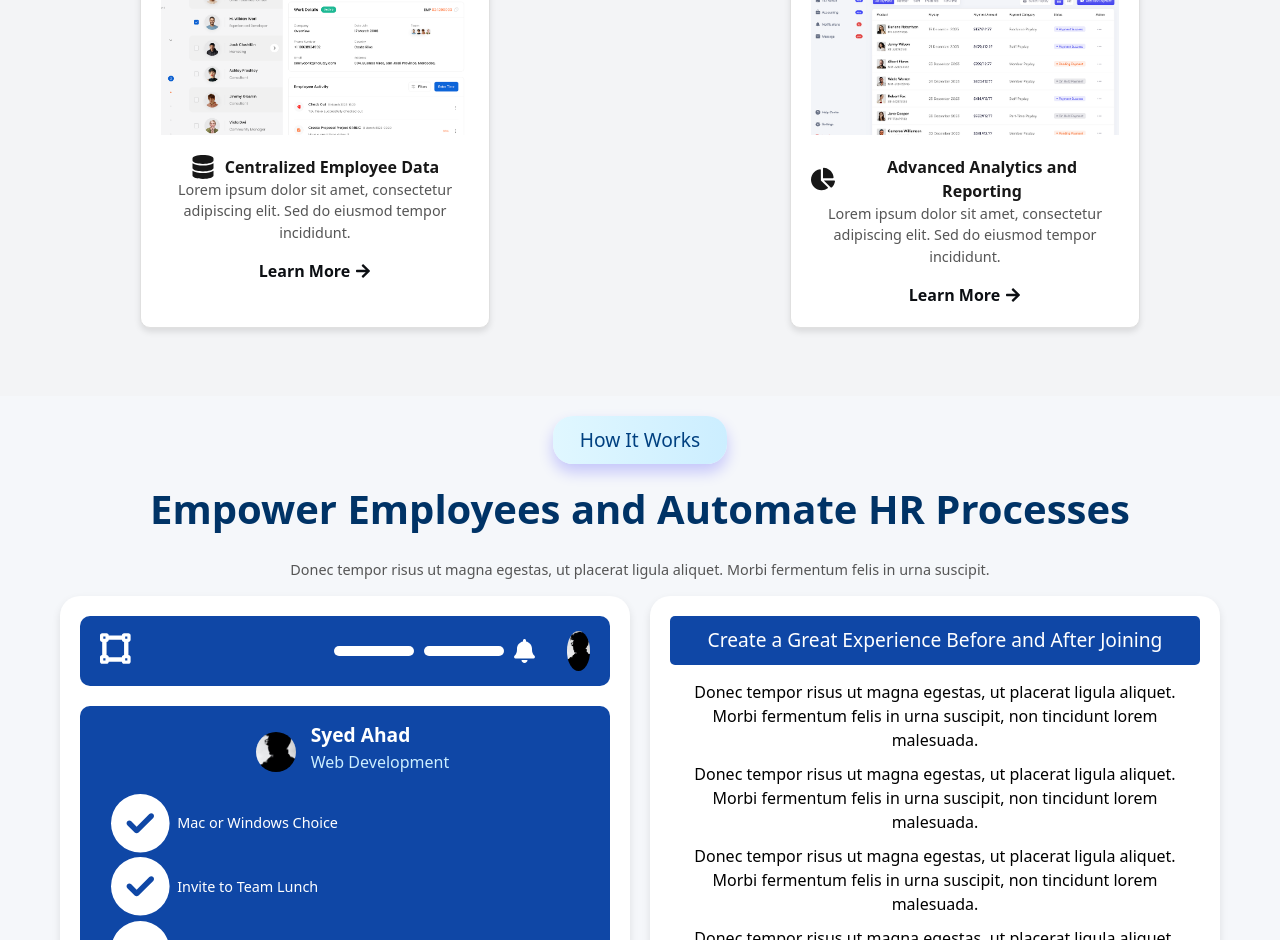
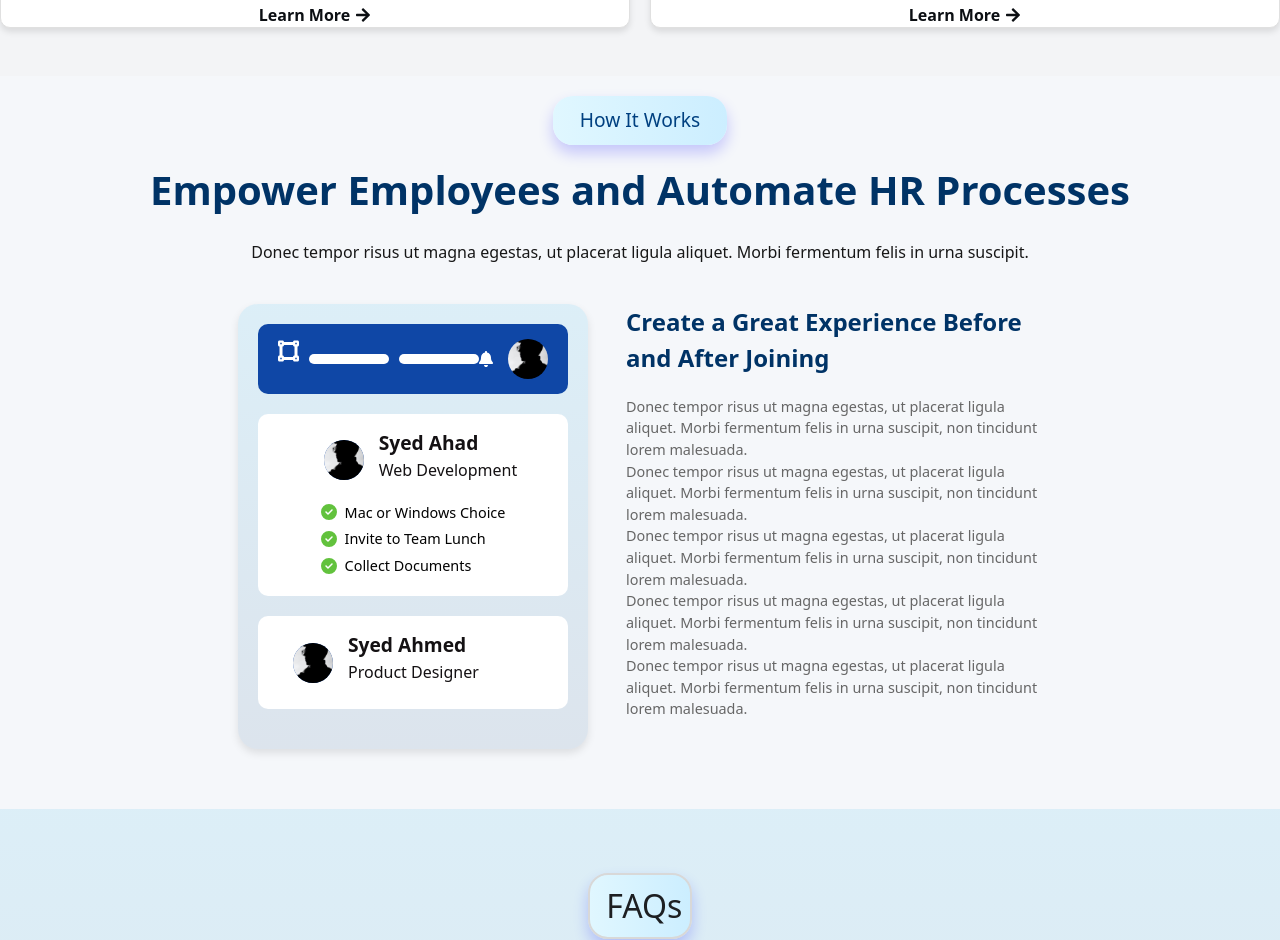
Before and after one commit to mherrafiq/HR_XPERT_WEBSITE, a Next.js app: page / in a window 1280 px wide. Shown: the part 1860-2800 px from the top of the page. Built offline with nearby package versions, Linux system fonts and the light colour scheme.

Commit message:
modifications

```diff
--- a/components/FAQs.js
+++ b/components/FAQs.js
@@ -11,23 +11,23 @@ const FAQs = () => {
     const faqs = [
         {
             question: "How easy is it to set up the software?",
-            answer: "Donec tempor risus ut magna egestas, ut placerat ligula aliquet. Morbi fermentum felis in urna suscipit, non tincidunt lorem malesuada."
+            answer: "Setting up software is generally designed to be user-friendly and straightforward. Most providers understand the importance of a seamless installation process and offer guided installation wizards that take users step-by-step through the setup. This is often accompanied by comprehensive documentation and video tutorials that can help both novice and experienced users navigate the installation process. While many applications can be installed quickly, depending on the software's complexity, users might need to allocate extra time for configuration, especially when integrating the software with existing tools or databases. In cases where the setup process involves more advanced technical requirements, users might benefit from consulting with IT professionals or technical support teams to ensure everything runs smoothly."
         },
         {
             question: "What kind of support is available?",
-            answer: "Donec tempor risus ut magna egestas, ut placerat ligula aliquet. Morbi fermentum felis in urna suscipit, non tincidunt lorem malesuada."
+            answer: "The availability of support can greatly enhance the user experience and facilitate effective software use. Most software providers offer a range of support options to assist users in troubleshooting and maximizing the software’s capabilities. Common support channels include detailed documentation and FAQs, which can address many common issues or questions. Additionally, community forums can provide a platform for users to interact, share experiences, and find solutions to problems encountered by others. For more personalized assistance, many providers offer email support or ticket systems, where users can submit inquiries and receive responses from support representatives. Some companies also provide live chat options for real-time assistance, while larger clients or enterprise solutions may benefit from having dedicated account managers who can provide tailored support and regular check-ins."
         },
         {
             question: "Is the software compatible with other tools I use?",
-            answer: "Donec tempor risus ut magna egestas, ut placerat ligula aliquet. Morbi fermentum felis in urna suscipit, non tincidunt lorem malesuada."
+            answer: "Compatibility with existing tools is a crucial consideration when selecting software, as it can significantly impact productivity and efficiency. Most modern software solutions strive to offer seamless integration with other platforms and tools that businesses commonly use. This is often facilitated through built-in integration capabilities and APIs that allow users to create custom connections between different software systems. To assess compatibility, potential users should carefully review the software’s documentation for a list of supported integrations and examine any available API documentation for development opportunities. Additionally, user reviews and community feedback can provide valuable insights into real-world compatibility experiences, helping prospective users identify any potential issues they may face during integration."
         },
         {
             question: "How does the pricing work?",
-            answer: "Donec tempor risus ut magna egestas, ut placerat ligula aliquet. Morbi fermentum felis in urna suscipit, non tincidunt lorem malesuada."
+            answer: "Understanding the pricing structure of software is essential for effective budgeting and decision-making. Most software today adopts a subscription-based pricing model, offering flexible options for monthly or annual payments that can vary based on the number of users, features, or usage levels. Some applications may still be available for a one-time purchase, allowing users to access the software without ongoing fees; however, this may limit access to updates and support. Additionally, many software solutions follow a freemium model, providing basic features for free while offering premium functionalities through paid upgrades. Users should carefully consider their needs and usage patterns when evaluating pricing plans, and it’s advisable to explore potential discounts, promotions, or bundled packages that could offer additional savings."
         },
         {
             question: "Can I customize the features to fit my needs?",
-            answer: "Donec tempor risus ut magna egestas, ut placerat ligula aliquet. Morbi fermentum felis in urna suscipit, non tincidunt lorem malesuada."
+            answer: "Customization is a valuable feature that allows users to tailor software to better suit their specific needs and workflows. Many software applications offer user-configurable settings that enable individuals to adjust the interface, functionalities, and other aspects to enhance usability. Additionally, software vendors often provide add-ons or modules that can be integrated to expand the software’s capabilities, giving users more control over the features they access. For organizations with more complex requirements, it is common to collaborate directly with software vendors to develop custom features or integrations tailored to their unique operational needs. Moreover, many reputable software companies actively seek user feedback to inform future updates and enhancements, ensuring the software continues to evolve and meet user expectations."
         }
     ];
 
--- a/components/FeatureCard.css
+++ b/components/FeatureCard.css
@@ -1,19 +1,18 @@
 .feature-card {
-    display: flex;
-    flex-direction: column;
-    align-items: center;
+  flex: 1 1 32%; /* 3 cards in one row, each taking 32% width */
+  margin: 0; /* No margin for close alignment */
+  padding: 0px;
+  background-color: #fff;
   border: 1px solid #e0e0e0;
   border-radius: 10px;
-    padding: 20px;
-    max-width: 350px;
-    background-color: #fff;
   box-shadow: 0 4px 6px rgba(0, 0, 0, 0.1);
-    margin: 20px;
 }
+
+
 
 .image-container {
   width: 100%;
-    height: 200px;
+  height: 180px;
   display: flex;
   align-items: center;
   justify-content: center;
@@ -27,7 +26,7 @@
 }
 
 .content-container {
-    padding-top: 20px;
+  padding-top: 15px;
   text-align: center;
 }
 
@@ -35,51 +34,30 @@
   transform: translateY(-10px);
 }
 
-  .image-box {
+.feature-card-container {
+  display: flex;
+  flex-wrap: wrap;
+  justify-content: flex-start; /* Cards ko close karne ke liye start se align karna */
   width: 100%;
-    height: auto; /* Make the box responsive */
-    overflow: hidden;  /* Ensure the image stays within bounds */
-    border-radius: 8px;
+  margin: 0 auto;
+  padding: 0;
+  gap: 0px; /* Remove gap between cards */
 }
 
-  .image {
-    object-fit: cover; /* Ensures the image covers the entire box */
-    border-radius: 8px;
+
+
+/* Cards ko ek dusre se chipkane ke liye */
+.feature-card-container .feature-card {
+  margin-right: -5px; /* Right margin ko negative value dene se cards chipak jaayenge */
 }
 
-  .content {
-    margin-top: 20px;
+.feature-card-container .feature-card:nth-child(3n) {
+  margin-right: 0; /* No margin after every 3rd card */
 }
 
-  h4 {
-    font-size: 1.2rem;
-    font-weight: 600;
-    margin-bottom: 10px;
-  }
 
-  p {
-    font-size: 0.9rem;
-    margin-bottom: 15px;
-    color: #555;
-  }
-
-  .learn-more-btn {
-    background-color: transparent;
-    color: #007bff;
-    border: none;
-    cursor: pointer;
-    font-size: 0.9rem;
-    display: flex;
-    align-items: center;
-  }
-
-  .learn-more-btn .arrow {
-    margin-left: 5px;
-    transition: margin-left 0.3s ease;
-  }
-
-  .learn-more-btn:hover .arrow {
-    margin-left: 10px;
+.feature-card-container .feature-card:nth-child(5) {
+  flex: 1 1 49%; /* 2 cards in the second row, taking 49% width each */
 }
 
 .learn-more {
@@ -92,22 +70,17 @@
   cursor: pointer;
 }
 
-
-
-  /* Title with icon */
 .title-with-icon {
   display: flex;
   align-items: center;
   justify-content: center;
-    gap: 10px; /* Space between the icon and the title */
+  gap: 8px; /* Adjusted for better spacing */
 }
 
-  /* Bold text for title and Learn More */
 .bold-text {
   font-weight: bold;
 }
 
-  /* Adjusted size and spacing of the icon */
 .title-with-icon .icon {
-    font-size: 24px; /* Adjust size as needed */
+  font-size: 20px;
 }
--- a/components/FeatureCard.js
+++ b/components/FeatureCard.js
@@ -5,7 +5,7 @@ import Image from 'next/image';
 
 const FeatureCard = ({ title, description, image, icon }) => {
   return (
-    <div className="feature-card">
+    <div className="feature-card styl">
       {/* Image inside its own box */}
       <div className="image-container">
         <Image src={image} alt={`${title} image`} />
--- a/components/HowItWorksPage.css
+++ b/components/HowItWorksPage.css
@@ -33,33 +33,34 @@
 /* Flex container for side-by-side layout */
 .boxes-container {
     display: flex;
-    justify-content: space-between;
-    align-items: flex-start;
-    gap: 20px;
+    align-items: stretch;
+    gap: 2.375rem;
+    justify-content: center;
 }
 
-/* Box 1 */
+/* Box Styles */
 .box1 {
-    background: white;
+    background: linear-gradient(180deg, rgba(0, 163, 224, 0.1) 0%, rgba(0, 61, 121, 0.1) 100%);
+
+
     border-radius: 20px;
     padding: 20px;
-    flex: 1;
-    box-shadow: 0 4px 8px rgba(0, 0, 0, 0.1); /* Light shadow for depth */
+    /* flex: 1; */
+    box-shadow: 0 4px 8px rgba(0, 0, 0, 0.1);
 }
 
 /* Rectangle common styles */
 .rectangle {
-    background-color: #0F47A6;
+
     border-radius: 10px;
     padding: 15px 20px;
     margin-bottom: 20px;
     color: white;
-    position: relative;
     display: flex;
     align-items: center;
 }
 
-/* Spacing and adjustments for the top rectangle */
+/* Specific styles for the top rectangle */
 .rectangle-top {
     justify-content: space-between;
 }
@@ -67,18 +68,16 @@
 /* Vector Icon Container */
 .vector-icon-container {
     display: flex;
-    align-items: center; /* Vertically center the icon */
+    align-items: center;
     width: 25%;
     height: 25%;
 }
 
-/* Vector Icon Styling */
+/* Vector Icon */
 .vector-icon {
-    color: white; /* Icon color */
-    font-size: 1.5rem; /* Size of the icon */
-    margin-right: 10px; /* Space between the icon and the rectangles */
-    width: 25%;
-    height: 25%;
+    color: white;
+    font-size: 1.5rem;
+    margin-right: 10px;
 }
 
 /* Right side thin rectangles (horizontal) */
@@ -86,8 +85,7 @@
     display: flex;
     align-items: center;
     gap: 10px;
-    margin-left: auto; /* Push thin rectangles to the right */
-
+    margin-left: auto;
 }
 
 .thin-rectangle-horizontal {
@@ -97,7 +95,7 @@
     height: 10px;
 }
 
-/* Profile circle with vector icon */
+/* Profile circle */
 .profile-circle {
     width: 40px;
     height: 40px;
@@ -109,7 +107,7 @@
     margin-left: 15px;
 }
 
-/* Profile image circle */
+/* Profile image */
 .profile-image {
     width: 100%;
     height: 100%;
@@ -127,14 +125,16 @@
 .profile-name {
     font-size: 1.2rem;
     font-weight: bold;
+    color: #141113;
 }
 
 .profile-role {
     font-size: 1rem;
-    color: #cceeff;
+    color: #141113;
     margin-bottom: 10px;
 }
 
+/* Task List */
 .task-list {
     margin-top: 10px;
 }
@@ -145,17 +145,14 @@
     margin-bottom: 5px;
     display: flex;
     align-items: center;
-    width: 50%;
-    height: 50%;
+    color: #020202;
 }
 
-/* Adjust tick icon size */
+/* Check icon styling */
 .check-icon {
     font-size: 1rem;
     margin-right: 8px;
-    color: #fff;
-    width: 25%;
-    height: 25%;
+    color: #62c23d;
 }
 
 /* Box 2 */
@@ -165,39 +162,26 @@
     text-align: left;
     border-radius: 10px;
     flex: 1;
-    box-shadow: 0 4px 8px rgba(0, 0, 0, 0.1); /* Light shadow */
+    box-shadow: 0 4px 8px rgba(0, 0, 0, 0.1);
 }
 
+/* Box 2 title */
 .box2-title {
-    background-color: #0F47A6;
-    color: white;
-    padding: 10px;
-    border-radius: 5px;
-    font-size: 1.2rem;
-    margin-bottom: 15px;
+    font-size: 1.5rem;       /* Title font size */
+    color: #003366;          /* Title color */
+    margin-bottom: 10px;     /* Space below the title */
+    font-weight: bold;
 }
 
+/* Box 2 description */
 .box2-description {
-    font-size: 1rem;
-    color: black;
-    margin-bottom: 10px;
+    font-size: 0.9rem;       /* Font size */
+    color: #666;             /* Text color */
+    line-height: 1.5;        /* Line height for readability */
 }
-
-
-/* Notification Icon Container */
-.notification-icon-container {
-    display: flex;
-    align-items: center; /* Center icon vertically */
-    margin-left: 10px; /* Space between the vector icon and notification icon */
-    width: 25%;
-    height: 25%;
+/* Box 2 description container */
+.box2-description-container {
+    text-align: left;       /* Align text to the left */
+          /* Add margin to the left to shift it right */
+    margin-top: 10px;       /* Optional: Add some spacing above the text */
 }
-
-/* Notification Icon Styling */
-.notification-icon {
-    /* width: 25%;
-    height: 25%; */
-    color: white; /* Icon color */
-    font-size: 1.5rem; /* Size of the notification icon */
-
-}
--- a/components/HowItWorksPage.js
+++ b/components/HowItWorksPage.js
@@ -1,9 +1,9 @@
 import React from 'react';
-import './HowItWorksPage.css';
+import './HowItWorksPage.css'; // Update the path according to your structure
 import { FontAwesomeIcon } from '@fortawesome/react-fontawesome';
 import { faVectorSquare, faCheckCircle, faBell } from '@fortawesome/free-solid-svg-icons';
 import Image from 'next/image';
-import user1 from '@/public/images/user1.png'
+import user1 from '@/public/images/user1.png';
 
 const HowItWorksPage = () => {
     return (
@@ -17,16 +17,16 @@ const HowItWorksPage = () => {
             <div className="empower-heading">
                 Empower Employees and Automate HR Processes
             </div>
-            <p className="description">
+            <p className="description mb-10">
                 Donec tempor risus ut magna egestas, ut placerat ligula aliquet. Morbi fermentum felis in urna suscipit.
             </p>
 
             {/* Flex Container for Side-by-Side Boxes */}
-            <div className="boxes-container">
+            <div className="boxes-container w-full">
                 {/* Box 1: Horizontal Alignment */}
                 <div className="box1">
                     {/* Rectangle 1 */}
-                    <div className="rectangle rectangle-top">
+                    <div className="rectangle rectangle-top bg-[#0F47A6]">
                         <div className='flex justify-between w-full'>
                             {/* Vector Icon */}
                             <div className="vector-icon-container">
@@ -34,7 +34,6 @@ const HowItWorksPage = () => {
                             </div>
 
                             {/* Thin Rectangles */}
-
                             <div className='flex items-center'>
                                 <div className="right-rectangles-horizontal">
                                     <div className="thin-rectangle-horizontal"></div>
@@ -47,25 +46,20 @@ const HowItWorksPage = () => {
                                 </div>
 
                                 {/* Profile Image Circle */}
-                                <div className="profile-circle ">
-                                    <Image src={user1} alt="Profile" className="profile-image rounded-[50%] " />
+                                <div className="profile-circle">
+                                    <Image src={user1} alt="Profile" className="profile-image rounded-[50%]" />
+                                </div>
                             </div>
                         </div>
                     </div>
 
-                    </div>
-
                     {/* Rectangle 2 */}
-                    <div className="rectangle flex flex-col ">
-
-                        {/* <div className="profile-info"> */}
-
+                    <div className="rectangle flex flex-col bg-white">
                         <div className='flex items-center'>
                             <div className="profile-circle">
                                 <Image src={user1} alt="Syed Abbas" className="profile-image rounded-[50%]" />
                             </div>
                             <div className="profile-info">
-
                                 <span className="profile-name">Syed Ahad</span>
                                 <span className="profile-role">Web Development</span>
                             </div>
@@ -83,10 +77,9 @@ const HowItWorksPage = () => {
                             </div>
                         </div>
                     </div>
-                    {/* </div> */}
 
                     {/* Rectangle 3 */}
-                    <div className="rectangle">
+                    <div className="rectangle bg-white">
                         <div className="profile-circle">
                             <Image src={user1} alt="Syed Ahmed" className="profile-image rounded-[50%]" />
                         </div>
@@ -97,18 +90,10 @@ const HowItWorksPage = () => {
                     </div>
                 </div>
 
-                {/* Box 2 */}
-                <div className="box1">
-                    <h3 className="box2-title">Create a Great Experience Before and After Joining</h3>
-                    <p className="box2-description">
-                        Donec tempor risus ut magna egestas, ut placerat ligula aliquet. Morbi fermentum felis in urna suscipit, non tincidunt lorem malesuada.
-                    </p>
-                    <p className="box2-description">
-                        Donec tempor risus ut magna egestas, ut placerat ligula aliquet. Morbi fermentum felis in urna suscipit, non tincidunt lorem malesuada.
-                    </p>
-                    <p className="box2-description">
-                        Donec tempor risus ut magna egestas, ut placerat ligula aliquet. Morbi fermentum felis in urna suscipit, non tincidunt lorem malesuada.
-                    </p>
+                {/* Box 2: Displaying text without container */}
+                <div className='flex flex-col w-[26rem]'>
+                    <h3 className="box2-title text-start">Create a Great Experience Before and After Joining</h3>
+                    <div className="box2-description-container">
                         <p className="box2-description">
                             Donec tempor risus ut magna egestas, ut placerat ligula aliquet. Morbi fermentum felis in urna suscipit, non tincidunt lorem malesuada.
                         </p>
@@ -126,6 +111,9 @@ const HowItWorksPage = () => {
                         </p>
                     </div>
                 </div>
+
+                {/* Add additional descriptions as needed */}
+            </div>
         </div>
     );
 };
```
Also changed, not shown: app/page.jsx (+7 -1 lines), components/FeatureCardContainer.js (added, +17 -0 lines), public/images/meeting1.png. Lines whose indentation alone changed are shown as unchanged.
